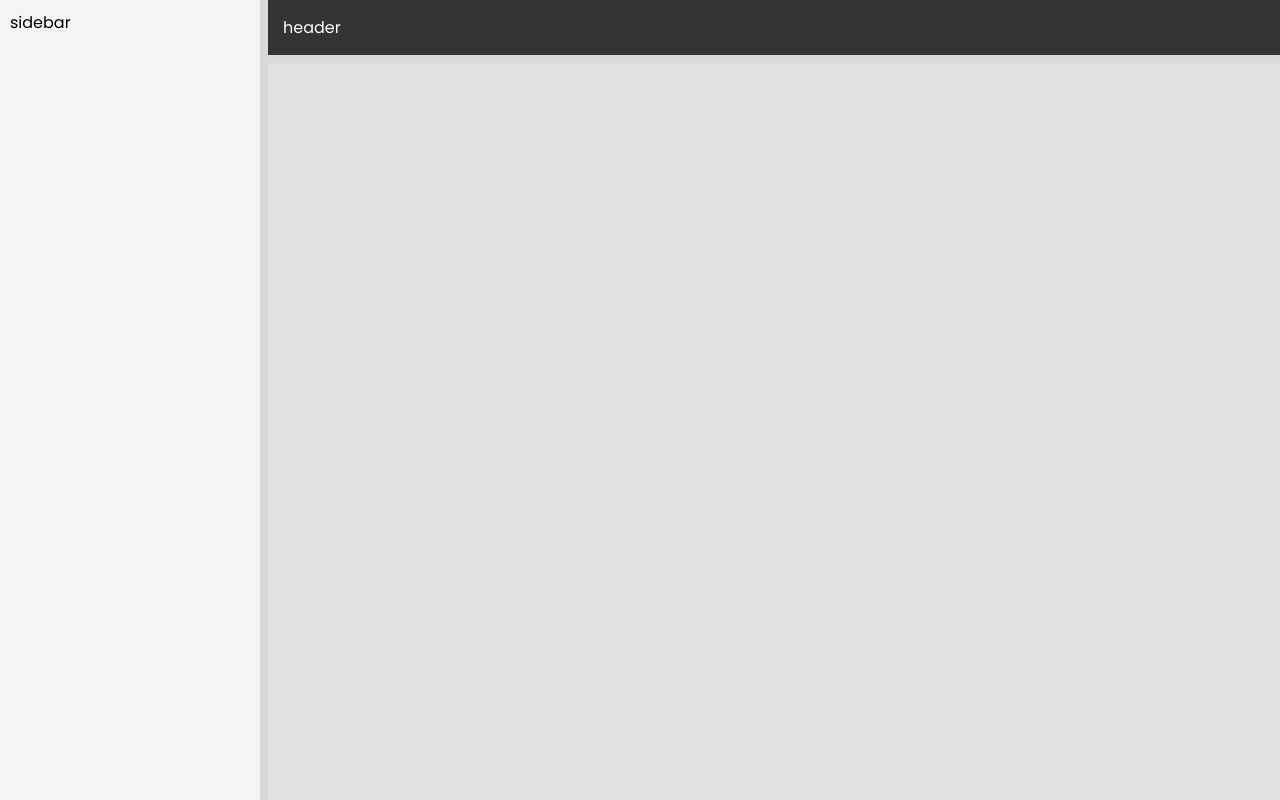
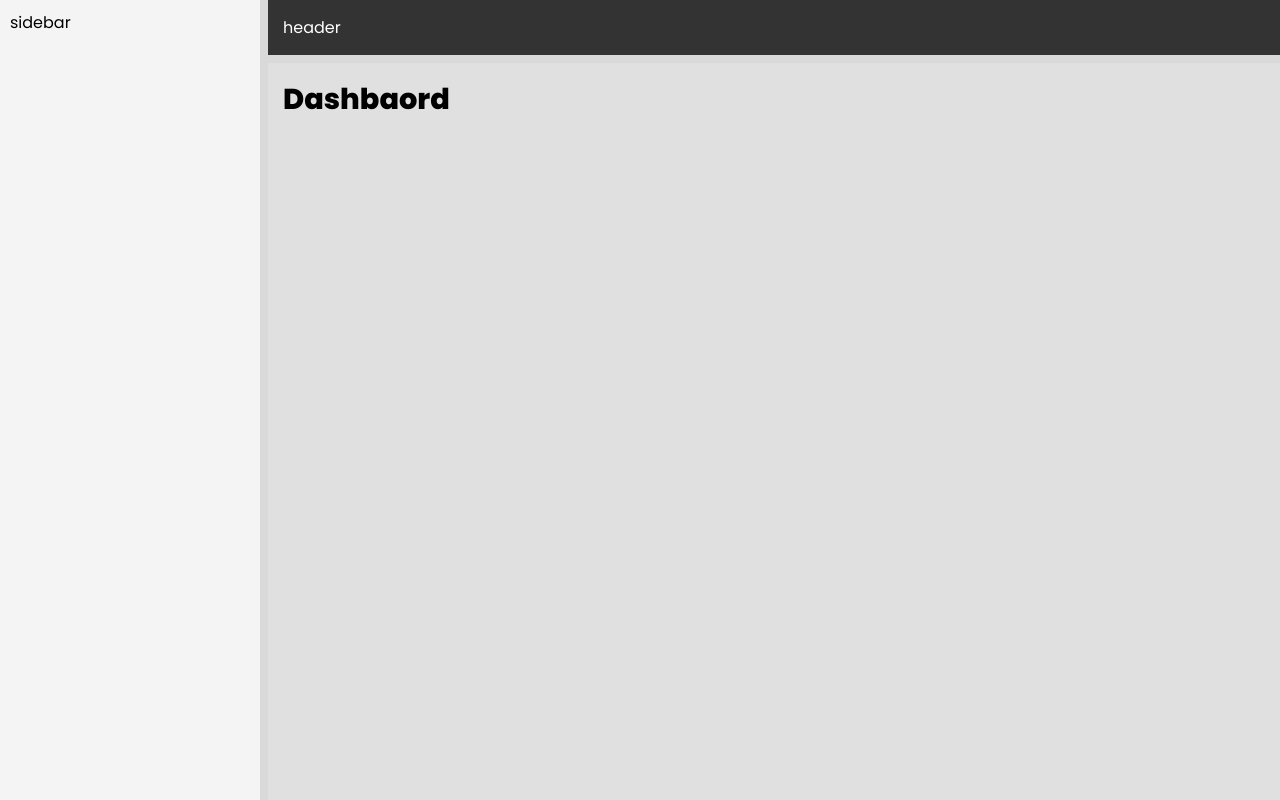
Before and after one commit to Jithendra143/sjs-petrolium, a React (Vite) app: page / in a window 1280 px wide. Built offline with nearby package versions, Linux system fonts and the light colour scheme.

Commit message:
routs check

```diff
--- a/src/App.jsx
+++ b/src/App.jsx
@@ -1,10 +1,17 @@
+import { createBrowserRouter, RouterProvider } from "react-router-dom";
 import Layout from "./pages/Layout";
+import Dashboard from "./pages/Dashboard";
+import UserSettings from "./pages/UserSettings";
+
+const router = createBrowserRouter([
+  {path: '/', element: <Layout />, children: [
+    {index: true, element: <Dashboard />},
+    {path: 'user-settings', element: <UserSettings />}
+  ]}
+])
+
 function App() {
-  return (
-    <>
-      <Layout />
-    </>
-  );
+  return <RouterProvider router={router} />;
 }
 
 export default App;
```
